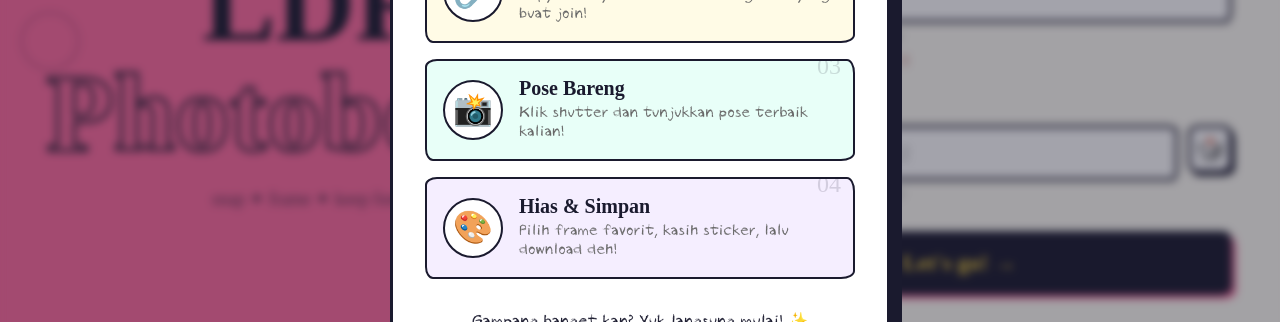
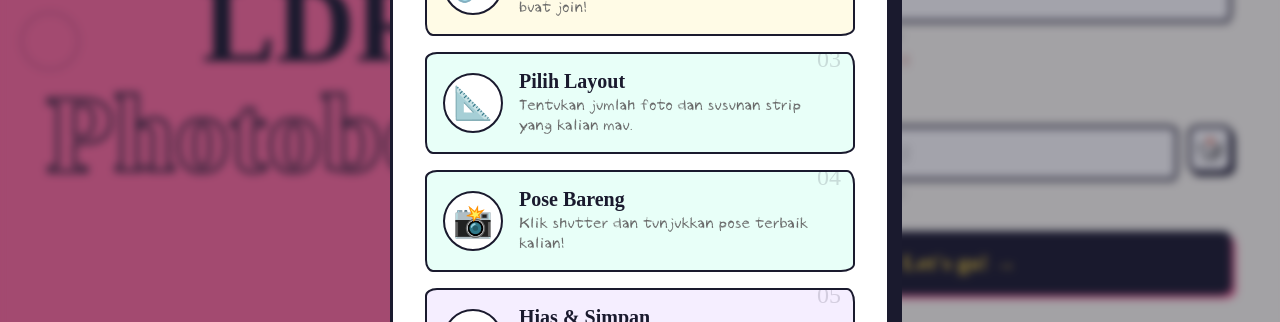
Before and after one commit to EvanKristianPratama/ldr-photobooth, a Next.js app in the folder client/: page / in a window 1280 px wide. Both pictures are taken after a click on the button "Cara Pakai". Shown: the part 321-643 px from the top of the page. Built offline with nearby package versions, Linux system fonts and the light colour scheme; no server answers; a web font is replaced by a local one.

Commit message:
adjust ui

```diff
--- a/client/app/components/screens/HowToUseScreen.jsx
+++ b/client/app/components/screens/HowToUseScreen.jsx
@@ -13,6 +13,12 @@ export default function HowToUseScreen({ onClose }) {
       title: 'Ajak Partner',
       desc: 'Copy kodenya dan kirim ke orang tersayang buat join!',
       color: 'var(--yellow-lt)'
+    },
+    {
+      icon: '📐',
+      title: 'Pilih Layout',
+      desc: 'Tentukan jumlah foto dan susunan strip yang kalian mau.',
+      color: 'var(--teal-lt)'
     },
     {
       icon: '📸',
--- a/client/app/components/screens/JoinRoomScreen.jsx
+++ b/client/app/components/screens/JoinRoomScreen.jsx
@@ -20,9 +20,6 @@ export default function JoinRoomScreen({
         <div className="big-doodle">
           LDR
           <span className="outline">Photobooth</span>
-        </div>
-        <div style={{ marginTop: '20px', fontFamily: "'Caveat', cursive", fontSize: '18px', color: 'var(--ink)', opacity: 0.7, textAlign: 'center' }}>
-          snap ✦ frame ✦ keep forever
         </div>
       </div>
 
```
